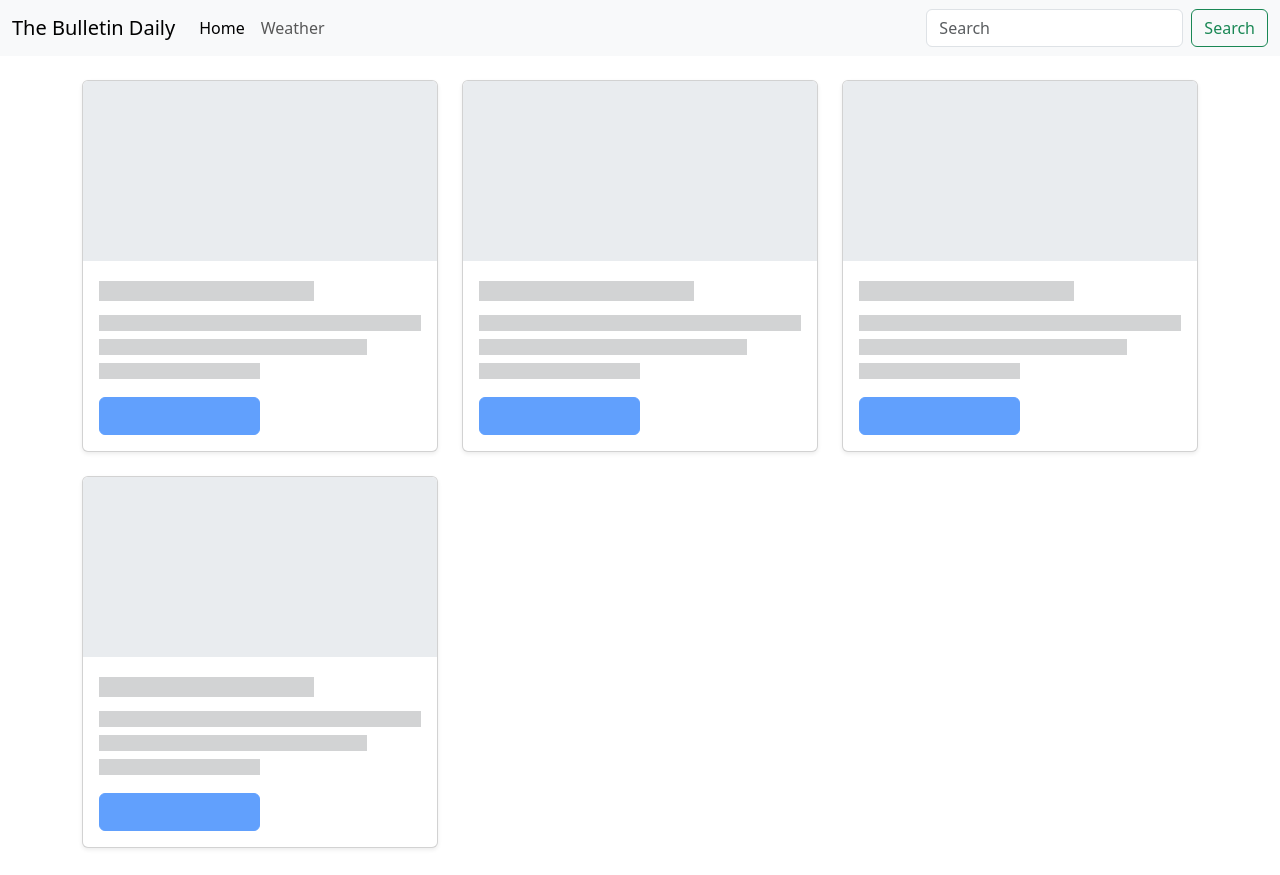
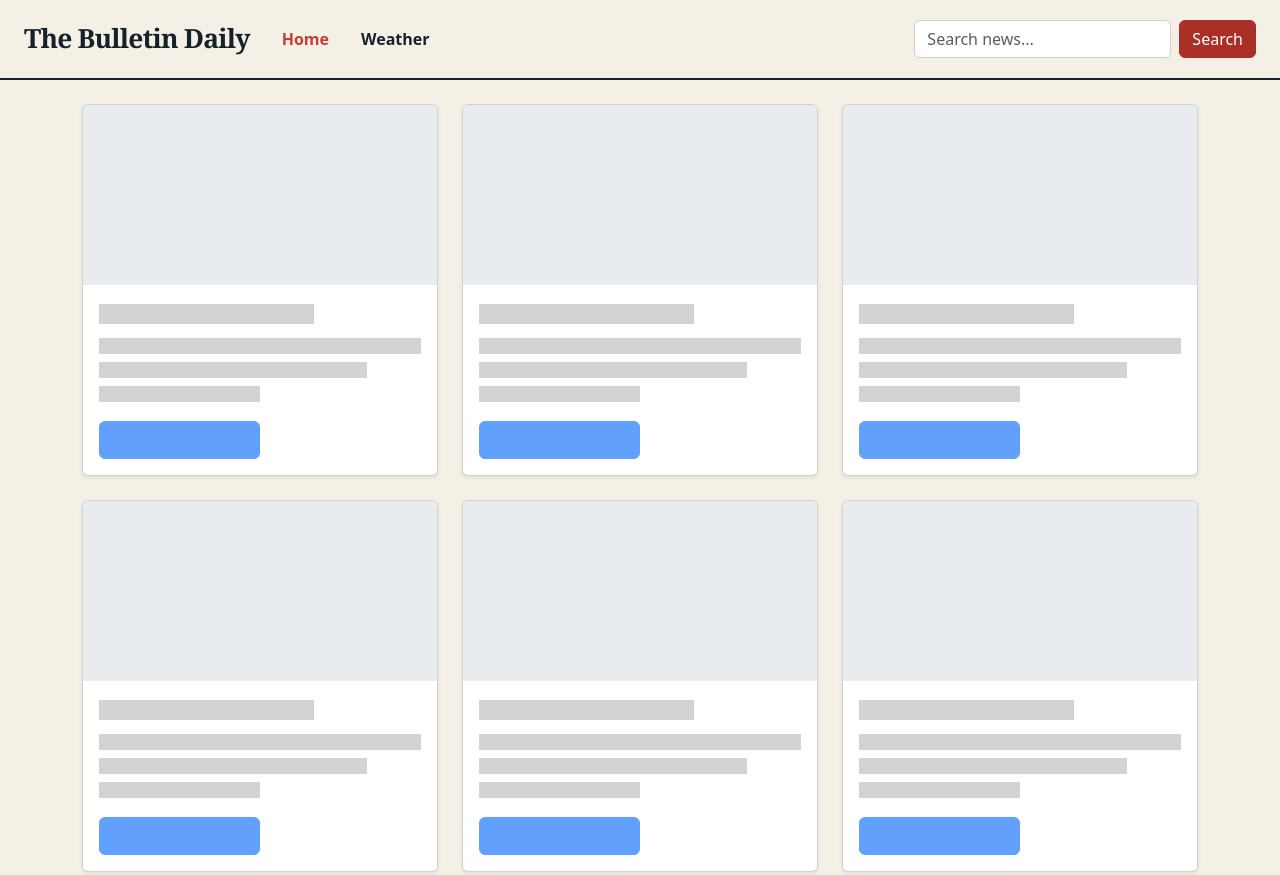
Before and after one commit to atharvashirodkar/bulletin-news-daily-app, a website: page index.html in a window 1280 px wide. Shown: the top 875 px of the page. Drawn offline with nearby package versions, Linux system fonts and the light colour scheme; no server answers.

Commit message:
Refactor navbar and add CSS styles for improved layout and branding

```diff
--- a/index.html
+++ b/index.html
@@ -7,105 +7,60 @@
     <title>The Bulletin New Daily</title>
     <link href="https://cdn.jsdelivr.net/npm/bootstrap@5.3.7/dist/css/bootstrap.min.css" rel="stylesheet"
         integrity="sha384-LN+7fdVzj6u52u30Kp6M/trliBMCMKTyK833zpbD+pXdCLuTusPj697FH4R/5mcr" crossorigin="anonymous">
+        <link rel="stylesheet" href="style.css">
 </head>
 
 <body>
-    <nav class="navbar navbar-expand-lg bg-body-tertiary">
-        <div class="container-fluid">
-            <a class="navbar-brand" href="#">The Bulletin Daily</a>
+    <nav class="navbar navbar-expand-lg news-navbar">
+        <div class="container-fluid px-4">
+
+            <a class="navbar-brand news-brand" href="#">
+                The Bulletin <span>Daily</span>
+            </a>
+
             <button class="navbar-toggler" type="button" data-bs-toggle="collapse"
                 data-bs-target="#navbarSupportedContent" aria-controls="navbarSupportedContent" aria-expanded="false"
                 aria-label="Toggle navigation">
+
                 <span class="navbar-toggler-icon"></span>
             </button>
+
             <div class="collapse navbar-collapse" id="navbarSupportedContent">
+
                 <ul class="navbar-nav me-auto mb-2 mb-lg-0">
+
                     <li class="nav-item">
-                        <a class="nav-link active" aria-current="page" href="#">Home</a>
+                        <a class="nav-link active" aria-current="page" href="#">
+                            Home
+                        </a>
                     </li>
+
                     <li class="nav-item">
-                        <a class="nav-link" href="#">Weather</a>
+                        <a class="nav-link" href="#">
+                            Weather
+                        </a>
                     </li>
+
                 </ul>
-                <form class="d-flex" role="search">
-                    <input class="form-control me-2" name="query" type="search" placeholder="Search"
-                        aria-label="Search" />
-                    <input class="form-control me-2" name="pageno" type="hidden" value="1" placeholder="Search"
-                        aria-label="Search" />
-                    <button class="btn btn-outline-success" type="submit">Search</button>
+
+                <form class="d-flex news-search" role="search">
+
+                    <input class="form-control me-2" name="query" type="search" placeholder="Search news..."
+                        aria-label="Search">
+
+                    <input name="pageno" type="hidden" value="1">
+
+                    <button class="btn news-search-btn" type="submit">
+                        Search
+                    </button>
+
                 </form>
+
             </div>
         </div>
     </nav>
     <div class="container my-4">
         <div class="row" id="content">
-            <div class="col-md-4 col-sm-6 mb-4">
-                <div class="card shadow-sm">
-                    <div class="card-img-top placeholder-glow" style="height: 180px; background: #e9ecef;"></div>
-                    <div class="card-body">
-                        <h5 class="card-title placeholder-glow">
-                            <span class="placeholder col-8"></span>
-                        </h5>
-                        <p class="card-text placeholder-glow">
-                            <span class="placeholder col-12"></span>
-                            <span class="placeholder col-10"></span>
-                            <span class="placeholder col-6"></span>
-                        </p>
-                        <a href="#" class="btn btn-primary disabled placeholder col-6"></a>
-                    </div>
-                </div>
-            </div>
-
-            <div class="col-md-4 col-sm-6 mb-4">
-                <div class="card shadow-sm">
-                    <div class="card-img-top placeholder-glow" style="height: 180px; background: #e9ecef;"></div>
-                    <div class="card-body">
-                        <h5 class="card-title placeholder-glow">
-                            <span class="placeholder col-8"></span>
-                        </h5>
-                        <p class="card-text placeholder-glow">
-                            <span class="placeholder col-12"></span>
-                            <span class="placeholder col-10"></span>
-                            <span class="placeholder col-6"></span>
-                        </p>
-                        <a href="#" class="btn btn-primary disabled placeholder col-6"></a>
-                    </div>
-                </div>
-            </div>
-
-            <div class="col-md-4 col-sm-6 mb-4">
-                <div class="card shadow-sm">
-                    <div class="card-img-top placeholder-glow" style="height: 180px; background: #e9ecef;"></div>
-                    <div class="card-body">
-                        <h5 class="card-title placeholder-glow">
-                            <span class="placeholder col-8"></span>
-                        </h5>
-                        <p class="card-text placeholder-glow">
-                            <span class="placeholder col-12"></span>
-                            <span class="placeholder col-10"></span>
-                            <span class="placeholder col-6"></span>
-                        </p>
-                        <a href="#" class="btn btn-primary disabled placeholder col-6"></a>
-                    </div>
-                </div>
-            </div>
-
-            <div class="col-md-4 col-sm-6 mb-4">
-                <div class="card shadow-sm">
-                    <div class="card-img-top placeholder-glow" style="height: 180px; background: #e9ecef;"></div>
-                    <div class="card-body">
-                        <h5 class="card-title placeholder-glow">
-                            <span class="placeholder col-8"></span>
-                        </h5>
-                        <p class="card-text placeholder-glow">
-                            <span class="placeholder col-12"></span>
-                            <span class="placeholder col-10"></span>
-                            <span class="placeholder col-6"></span>
-                        </p>
-                        <a href="#" class="btn btn-primary disabled placeholder col-6"></a>
-                    </div>
-                </div>
-            </div>
         </div>
     </div>
 
@@ -124,7 +79,6 @@
         integrity="sha384-ndDqU0Gzau9qJ1lfW4pNLlhNTkCfHzAVBReH9diLvGRem5+R9g2FzA8ZGN954O5Q" crossorigin="anonymous">
         </script>
     <Script>
-        console.log("Hello World!")
         let query;
         let pageNo;
         let articlesPerPage;
@@ -139,21 +93,48 @@
         console.log(window.location.search);
         console.log(query, page);
 
+        let content =
+            `
+            <div class="col-md-4 col-sm-6 mb-4">
+                <div class="card shadow-sm">
+                    <div class="card-img-top placeholder-glow" style="height: 180px; background: #e9ecef;"></div>
+                    <div class="card-body">
+                        <h5 class="card-title placeholder-glow">
+                            <span class="placeholder col-8"></span>
+                        </h5>
+                        <p class="card-text placeholder-glow">
+                            <span class="placeholder col-12"></span>
+                            <span class="placeholder col-10"></span>
+                            <span class="placeholder col-6"></span>
+                        </p>
+                        <a href="#" class="btn btn-primary disabled placeholder col-6"></a>
+                    </div>
+                </div>
+            </div>
+                    `;
+        let contentRepeatation = "";
+        for (let count = 0; count < 6; count++) {
+            contentRepeatation += content
+        }
+        document.getElementById("content").innerHTML = contentRepeatation;
+
+
         const fetchNews = async (query, pageNo) => {
             //In place of below My_News_API_KEY using my own API key which you can get by registering on newsapi.org
-            let a = await fetch(`http://localhost:8080/api?q=${query}&apiKey=f7d25176658344cf995ae551a4ea613f&pageSize=10&page=${pageNo}`);
+            let a = await fetch(`http://localhost:8080/api?q=${query}&apiKey=${env.News_API_KEY}&pageSize=10&page=${pageNo}`);
             let data = await a.json();
             console.log(data);
             totalPages = Math.ceil(data.totalResults / articlesPerPage);
             pre.href = `?q=${query}&page=${pageNo - 1}`;
             next.href = `?q=${query}&page=${pageNo + 1}`;
+
             let str = "";
             for (let item of data.articles) {
                 if (!item.title || !item.description || !item.urlToImage || !item.url) {
                     continue;
                 }
                 str +=
-                `
+                    `
                     <div class="col-md-4 col-sm-6 mb-4 d-flex align-items-stretch">
                         <div class="card shadow-sm h-100">
                             <img src="${item.urlToImage}" class="card-img-top" alt="News Image">
--- /dev/null
+++ b/style.css
@@ -0,0 +1,184 @@
+:root {
+    /* Primary newspaper palette */
+    --news-paper: #F4F0E6;
+    --news-ink: #17212B;
+    --news-white: #FFFFFF;
+
+    /* Press Red family */
+    --press-50: #FBE9E6;
+    --press-100: #F3C9C3;
+    --press-200: #E99B91;
+    --press-300: #D96C60;
+    --press-400: #C83D32;
+    --press-500: #A92F27;
+    --press-600: #81251F;
+
+    /* Semantic assignments */
+    --accent-primary: var(--press-400);
+    --accent-hover: var(--press-500);
+    --accent-active: var(--press-600);
+
+    --accent-soft-bg: var(--press-50);
+    --accent-soft-text: var(--press-500);
+    --accent-border: var(--press-100);
+}
+
+/* Main page background */
+body {
+    background-color: var(--news-paper);
+    color: var(--news-ink);
+}
+
+/* Navbar */
+.news-navbar {
+    background-color: var(--news-paper);
+    border-bottom: 2px solid var(--news-ink);
+    padding: 14px 0;
+}
+
+/* Newspaper branding */
+.news-brand {
+    color: var(--news-ink);
+    font-family: Georgia, serif;
+    font-size: 1.65rem;
+    font-weight: 800;
+    letter-spacing: -0.8px;
+}
+
+.news-brand:hover {
+    color: var(--news-red);
+}
+
+.news-brand span {
+    color: var(--news-red);
+}
+
+/* Navigation links */
+.news-navbar .nav-link {
+    color: var(--news-ink);
+    font-weight: 600;
+    margin: 0 8px;
+    transition: color 0.2s ease;
+}
+
+
+/* Search input */
+.news-search .form-control {
+    background-color: #FFFFFF;
+    border: 1px solid #D6D0C4;
+    color: var(--news-ink);
+    border-radius: 5px;
+    min-width: 200px;
+}
+
+.news-search .form-control:focus {
+    border-color: var(--news-red);
+    box-shadow: 0 0 0 0.2rem rgba(200, 61, 50, 0.15);
+}
+
+/* Live News badge */
+.live-badge {
+    background: var(--press-50);
+    color: var(--press-500);
+    border: 1px solid var(--press-100);
+    font-size: 0.7rem;
+    font-weight: 800;
+    letter-spacing: 0.8px;
+    padding: 5px 10px;
+    border-radius: 4px;
+}
+
+/* Search button */
+.news-search-btn {
+    background: var(--press-500);
+    border: 1px solid var(--press-500);
+    color: var(--news-white);
+}
+
+.news-search-btn:hover {
+    background: var(--press-600);
+    border-color: var(--press-600);
+    color: var(--news-white);
+}
+
+/* Active navigation */
+.news-navbar .nav-link.active {
+    color: var(--press-400);
+    font-weight: 700;
+}
+
+/* Subtle hover */
+.news-navbar .nav-link:hover {
+    color: var(--press-500);
+}
+
+/* Breaking news */
+.breaking-news {
+    color: var(--press-500);
+    border-left: 3px solid var(--press-400);
+    background: var(--press-50);
+}
+
+* Mobile toggler */
+.news-navbar .navbar-toggler {
+    border-color: var(--news-ink);
+}
+
+.news-navbar .navbar-toggler:focus {
+    box-shadow: 0 0 0 0.2rem rgba(200, 61, 50, 0.2);
+}
+
+
+/* Skeleton card */
+.news-skeleton-card {
+    background-color: #FFFEFA;
+    border: 1px solid #DED8CC;
+    border-radius: 8px;
+    overflow: hidden;
+}
+
+/* Image placeholder */
+.news-skeleton-image {
+    height: 180px;
+    overflow: hidden;
+    background-color: #E8E2D7;
+}
+
+/* Common skeleton placeholders */
+.news-skeleton-card .placeholder {
+    border-radius: 4px;
+    background-color: #DCD5C9;
+}
+
+/* Category placeholder */
+.news-skeleton-category {
+    height: 12px;
+    background-color: var(--press-100) !important;
+}
+
+/* Title and description */
+.news-skeleton-line {
+    height: 13px;
+}
+
+/* CTA placeholder */
+.news-skeleton-button {
+    height: 34px;
+    border-radius: 5px;
+    background-color: var(--press-100) !important;
+}
+
+/* Smooth loading animation */
+.news-skeleton-card .placeholder {
+    animation: news-skeleton-pulse 1.8s ease-in-out infinite;
+}
+
+@keyframes news-skeleton-pulse {
+    0%, 100% {
+        opacity: 0.55;
+    }
+
+    50% {
+        opacity: 1;
+    }
+}
```
